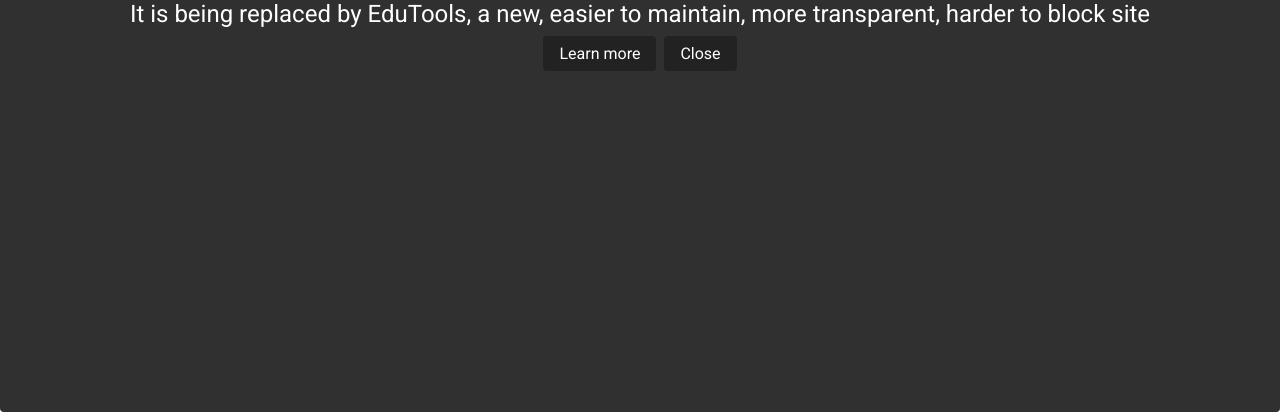
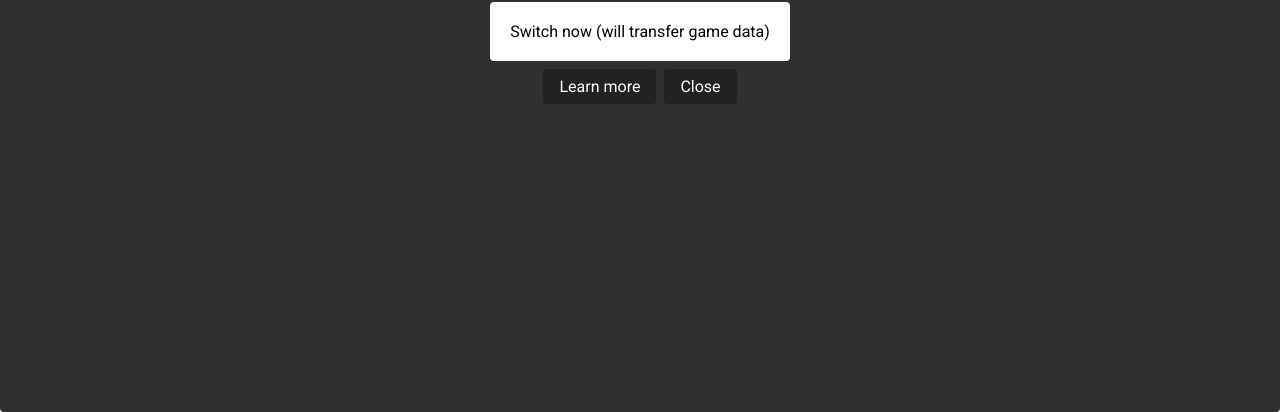
Before and after one commit to CHSUnblocked/embed, a plain HTML site: page index.html in a window 1280 px wide. Shown: the part 388-800 px from the top of the page. Drawn offline with Linux system fonts and the light colour scheme.

Commit message:
add priamry button

```diff
--- a/index.html
+++ b/index.html
@@ -188,6 +188,13 @@
                 It is being replaced by EduTools, a new, easier to maintain,
                 more transparent, harder to block site
             </h2>
+            <a
+                href="https://chsunblocked.github.io/migrate"
+                target="_blank"
+                class="material-button"
+                style="color: black; background-color: white; padding: 20px"
+                >Switch now (will transfer game data)</a
+            >
             <div style="display: flex; flex-direction: row; gap: 8px">
                 <a
                     href="https://sites.google.com/schoolsnet.act.edu.au/chsunblocked/deprecation"
```
